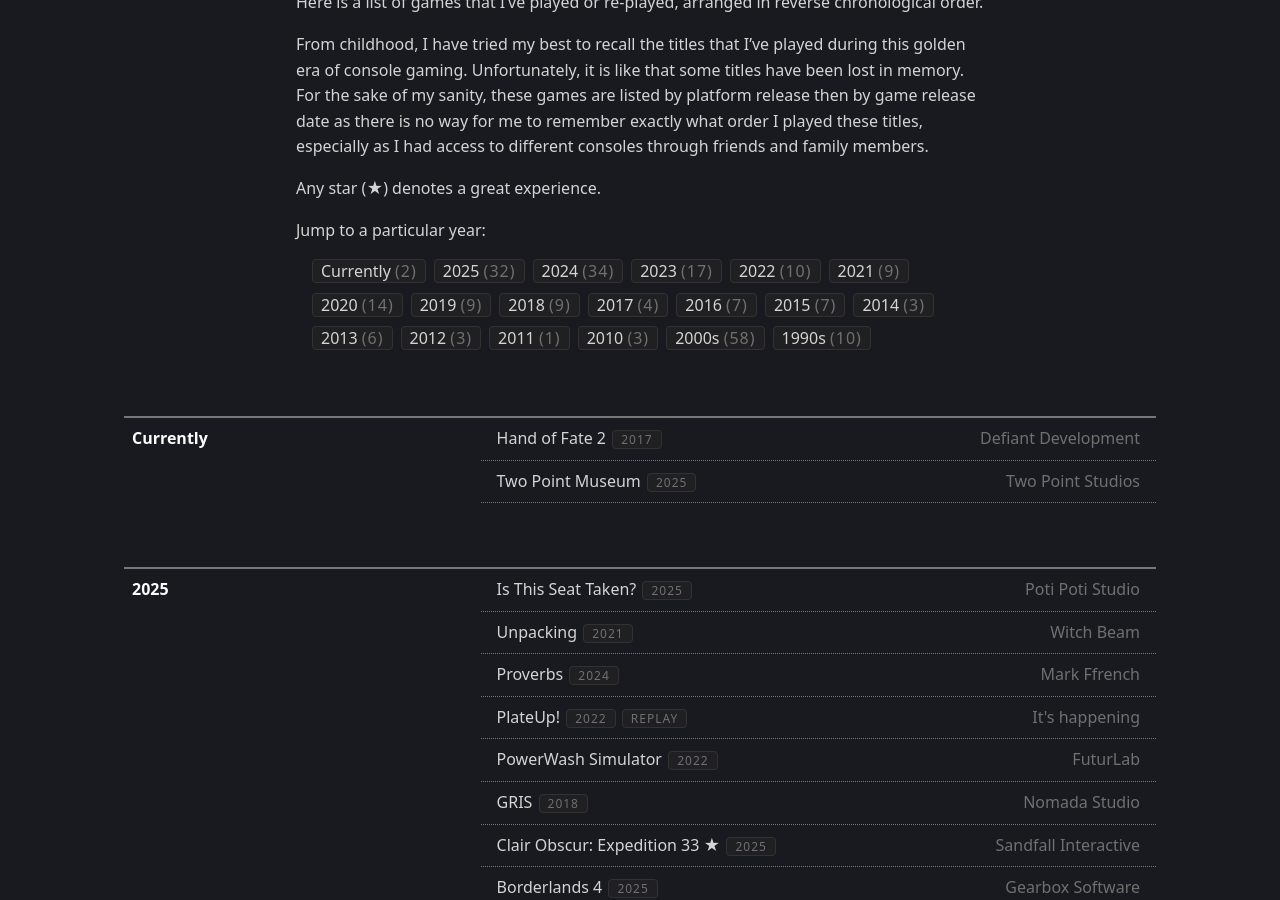
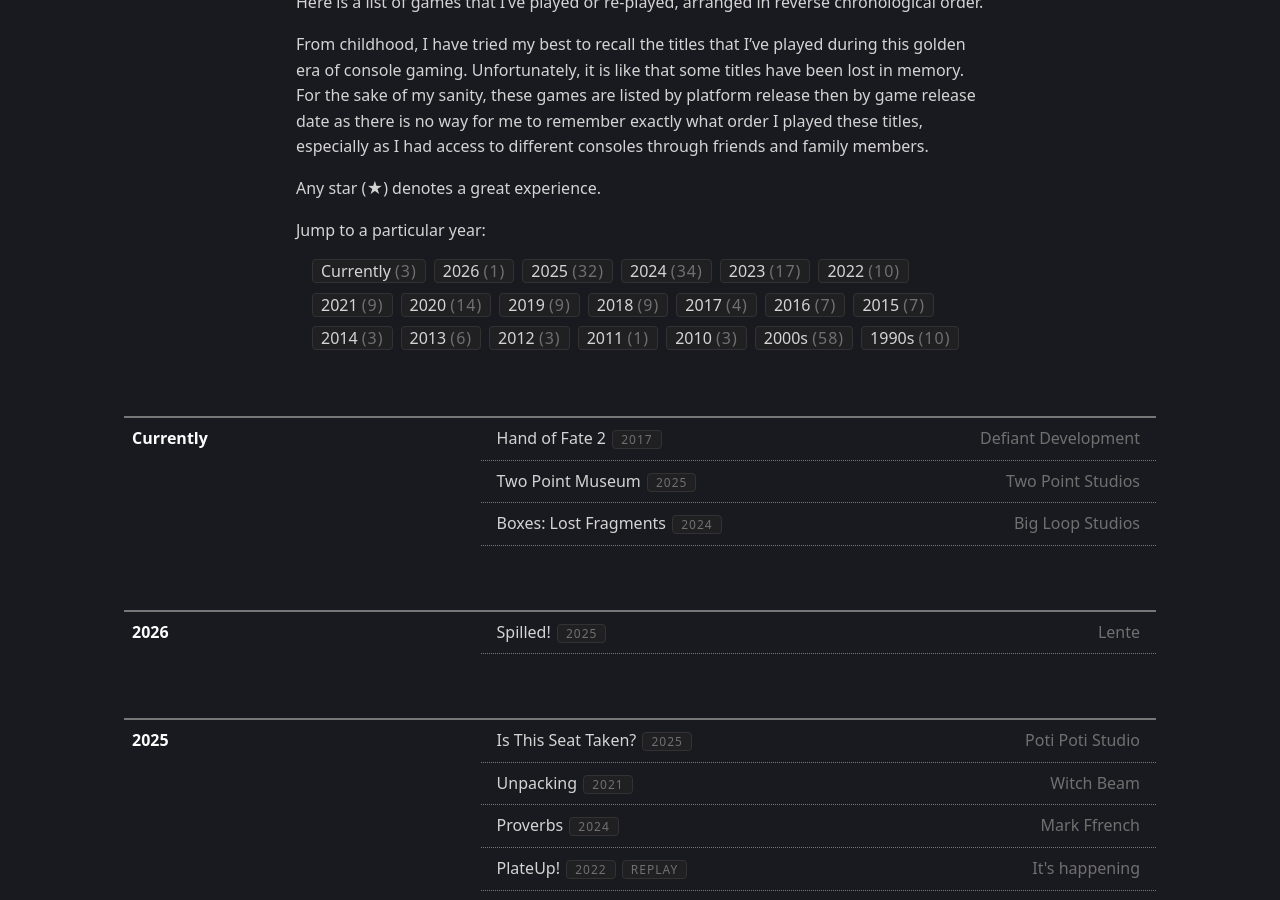
Before and after one commit to KlazHTT/personal-website, a Jekyll site: the page built from pages/gaming.md, in a window 1280 px wide and 900 px high, scrolled down 370 px. Built offline with Jekyll 4.4.1, drawn with Linux system fonts in a browser that asks for light colours.

Commit message:
Update games.yml

```diff
--- a/_data/games.yml
+++ b/_data/games.yml
@@ -8,6 +8,16 @@
       developer: Two Point Studios
       released: 2025
       status:
+    - title: "Boxes: Lost Fragments"
+      developer: Big Loop Studios
+      released: 2024
+      status:
+- year: 2026
+  games:
+    - title: Spilled!
+      developer: Lente
+      released: 2025
+      status: Completed
 - year: 2025
   games:
     - title: Is This Seat Taken?
```
